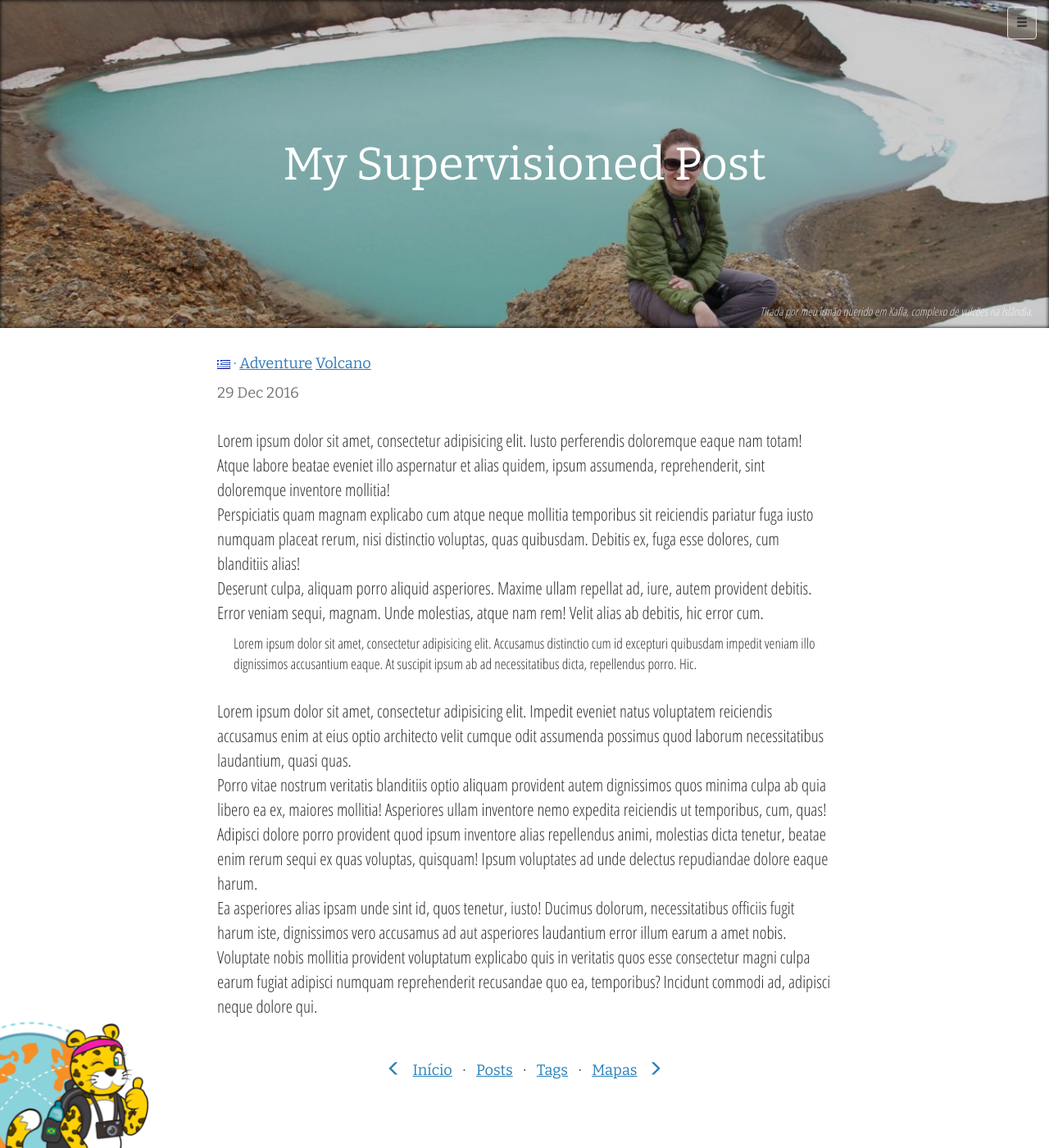
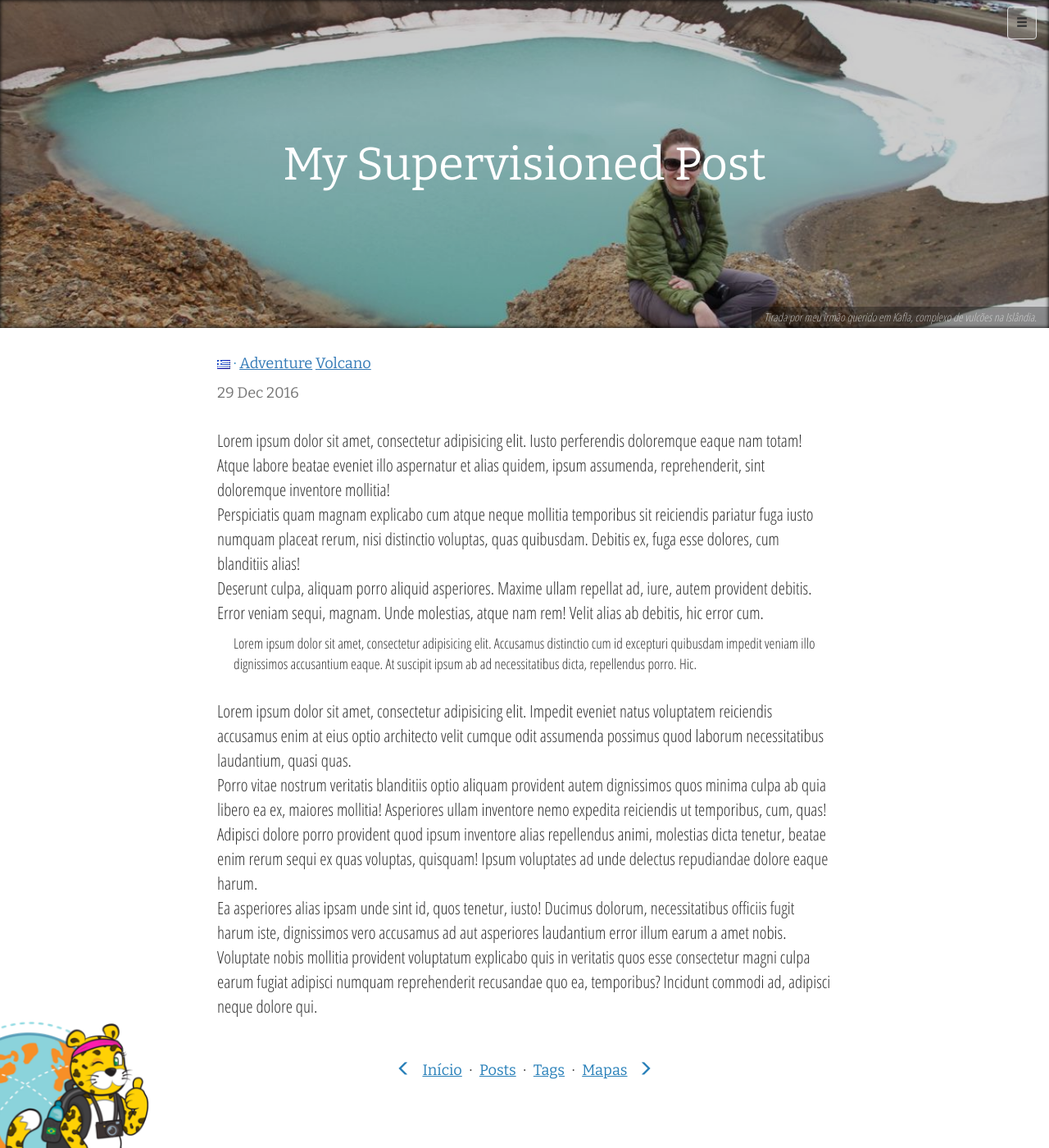
Before and after one commit to amandaferrari/project-grace-marguerite, a Jekyll site: the page built from _posts/2016-12-29-my-supervisioned-post.md, in a window 1280 px wide and 1400 px high. Shown: the whole window at 82% size. Built offline with Jekyll 4.4.1, drawn with Linux system fonts in a browser that asks for light colours; nearby versions of some CDN libraries; some web fonts are replaced; comment, search, counter and statistics services are not loaded.

Commit message:
Add figure and figcaption to post layout and optimize fonts for small device

```diff
--- a/_layouts/post.html
+++ b/_layouts/post.html
@@ -8,13 +8,15 @@
 
 	<header class="container-fluid">
 		<div id="post-header" class="row">
-			<div class="post-image shadow" style="background: url({{ site.baseurl }}/assets/images/photos/posts/{{ page.image }}) no-repeat left center; background-size: cover">
+			<figure>
+				<div class="post-image shadow" style="background: url({{ site.baseurl }}/assets/images/photos/posts/{{ page.image }}) no-repeat center center; background-size: cover">
 				</div>
+				<figcaption class="post-image-description">{{ page.image-description }}</figcaption>
+			</figure>
 			<div class="light-black-overlay">
 				<div class="post-title">
 					<h1 class="text-center">{{ page.title }}</h1>
 				</div>
-				<p class="post-image-description">{{ page.image-description }}</p>
 				<footer>
 					<a href="{{ site.baseurl }}/#"><img id="rastros-marca" src="{{ site.baseurl }}/assets/images/rastros/rastros-colorida.png" alt=""></a>
 					<a href="{{ site.baseurl }}/#"><img id="rastros-avatar" src="{{ site.baseurl }}/assets/images/rastros/avatar.png" alt=""></a>
@@ -50,11 +52,8 @@
 							{% endif %}
 							</li>
 							<li><a href="{{ site.baseurl }}/#">Início</a></li>
-							<li>&middot;</li>
 							<li><a href="{{ site.baseurl }}/travel">Posts</a></li>
-							<li>&middot;</li>
 							<li><a href="{{ site.baseurl }}/travel/tags">Tags</a></li>
-							<li>&middot;</li>
 							<li><a href="{{ site.baseurl }}/maps">Mapas</a></li>
 							<li>
 								{% if page.previous.url %}
```
Also changed, not shown: _includes/css/navbar.css (+10 -1 lines), _includes/css/post.css (+18 -8 lines). Lines whose indentation alone changed are shown as unchanged.
